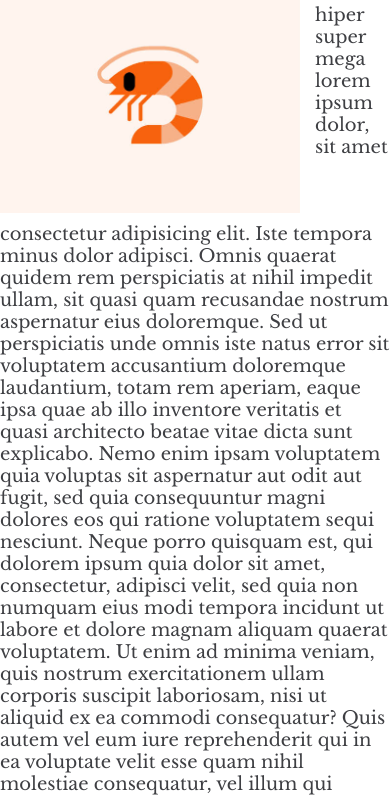
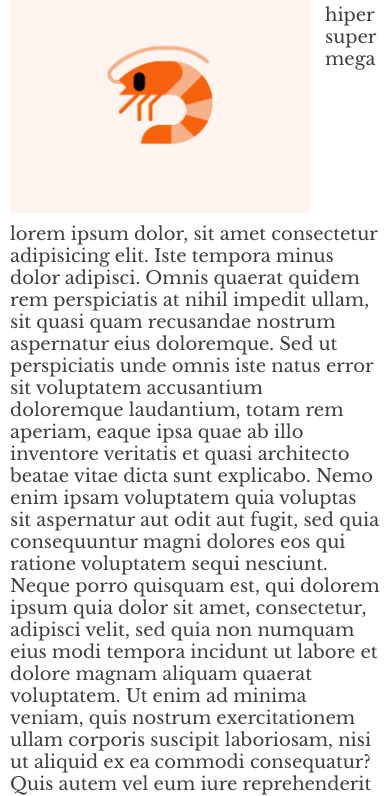
Before and after one commit to LuchoHuayta/PaulinaWebsite, a website: page pages/blog.html in a window 390 px wide. Shown: the part 380-1176 px from the top of the page. Drawn offline with Linux system fonts and the light colour scheme.

Commit message:
margenBlog

```diff
--- a/assets/css/style.scss
+++ b/assets/css/style.scss
@@ -870,8 +870,15 @@ $color in $colors {
             }
         }
     }
+}
 
+@media screen and (max-width: 1200px) {
+    .blog-main {
+        article {
+            margin-left: 10px;
+            margin-right: 10px;
+        }
+    }
+}
 
-
-
-}
+/*BLOG-MAIN--END*/
```
Also changed, not shown: assets/css/style.css, 1 other file.
